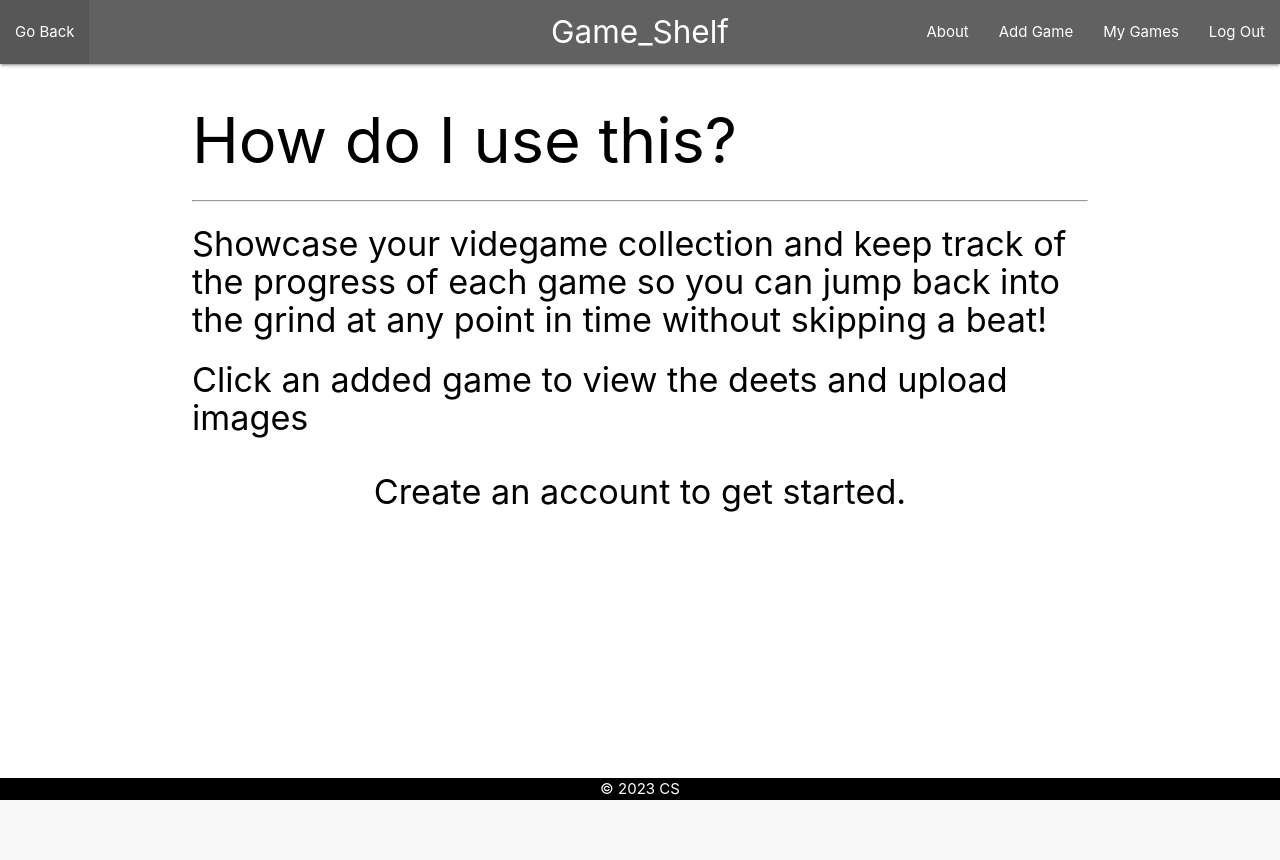
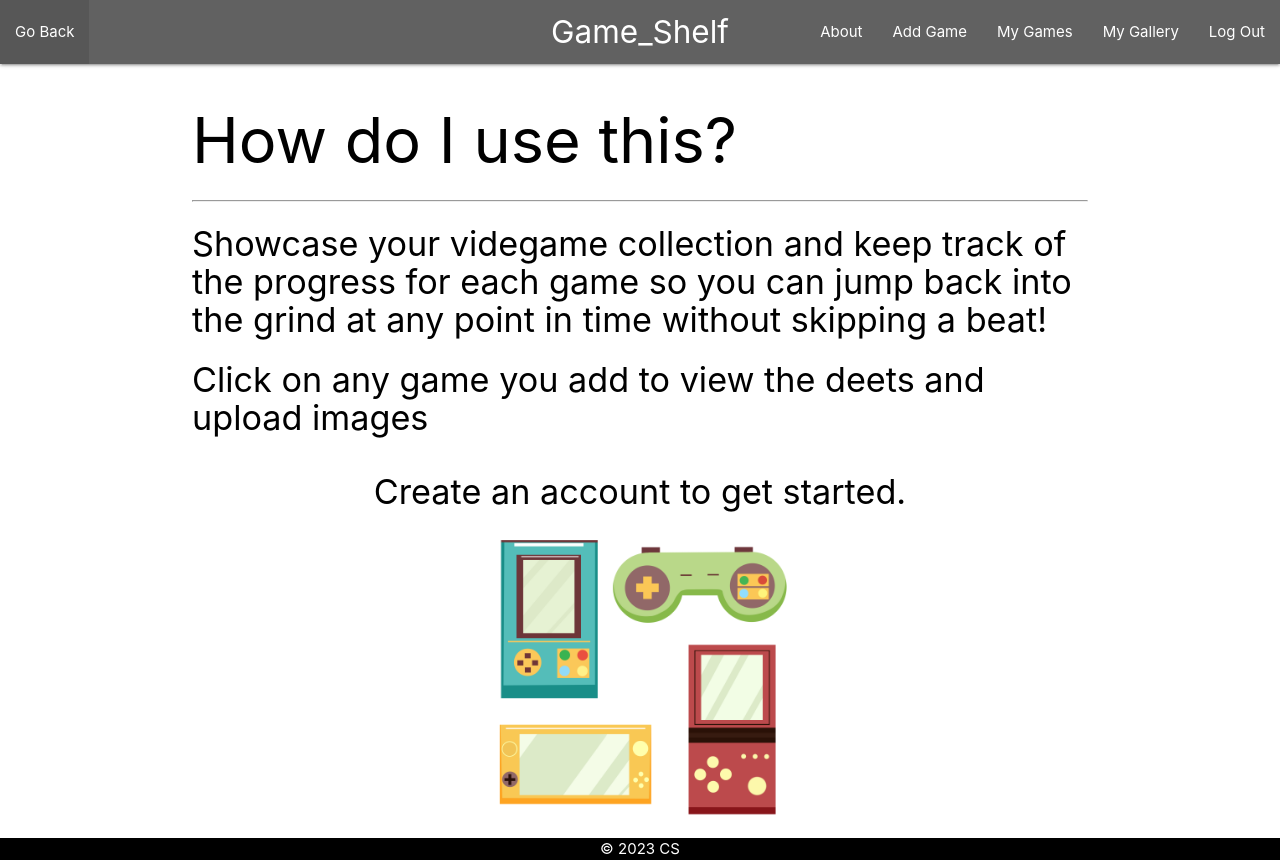
Before and after one commit to CoreySumma/videogamecollector, a Django app: page /about/ in a window 1280 px wide. Before the commit the page ends 800 px from the top, so only its background shows below. Run offline with Django 4.2, Linux system fonts and the light colour scheme; the visitor is signed in with stand-in values (Sample User, id 1).

Commit message:
gallery functionality

```diff
--- a/main_app/static/css/style.css
+++ b/main_app/static/css/style.css
@@ -42,6 +42,16 @@ footer.page-footer {
   height: auto;
 }
 
+.about_image {
+  width: 35%;
+  height: auto;
+}
+
+.gallery_image {
+  width: 15%;
+  height: auto;
+}
+
 /* .card_image {
   margin-top: .4rem;
   width: 22rem;
@@ -63,6 +73,11 @@ footer.page-footer {
   width: 50%;
 }
 
+#largecara {
+  width: 80%;
+  height: auto;
+}
+
 .icon-container {
   display: flex;
   flex-direction: row;
--- a/main_app/templates/about.html
+++ b/main_app/templates/about.html
@@ -3,10 +3,11 @@
 
 <h1>How do I use this?</h1>
 <hr>
-<h4>Showcase your videgame collection and keep track of the progress of each game so you can jump back into the grind at any point in time without skipping a beat!</h4>
-<h4>Click an added game to view the deets and upload images</h4>
+<h4>Showcase your videgame collection and keep track of the progress for each game so you can jump back into the grind at any point in time without skipping a beat!</h4>
+<h4>Click on any game you add to view the deets and upload images</h4>
 <div class="center">
   <h4>Create an account to get started.</h4>
+  <img class="about_image" src="../static/images/softbg.png" alt="">
 </div>
 
 
--- a/main_app/templates/base.html
+++ b/main_app/templates/base.html
@@ -25,6 +25,7 @@
         {% if user.is_authenticated %}
           <li><a href="{% url 'games_create' %}">Add Game</a></li>
           <li><a href="{% url 'index' %}">My Games</a></li>
+          <li><a href="{% url 'gallery' %}">My Gallery</a></li>
           <li><a href="{% url 'logout' %}">Log Out</a></li>
         </ul>
         <ul class="left">
--- a/main_app/urls.py
+++ b/main_app/urls.py
@@ -8,6 +8,8 @@ urlpatterns = [
   path('accounts/signup/', views.signup, name='signup'),
   # ALL GAMES
   path('games/', views.games_index, name='index'),
+  # ALL GAMES GALLERY
+  path('games/gallery', views.games_gallery, name='gallery'),
   # GAME DETAIL
   path('games/<int:game_id>/', views.games_detail, name='detail'),
   # CREATE NEW GAME ----> CBV(class based view)
--- a/main_app/views.py
+++ b/main_app/views.py
@@ -3,6 +3,7 @@ import boto3
 import os
 from django.shortcuts import render, redirect
 from django.views.generic.edit import CreateView, UpdateView, DeleteView
+from django.contrib.auth.models import User
 from django.contrib.auth import login
 from django.contrib.auth.forms import UserCreationForm
 from django.contrib.auth.decorators import login_required
@@ -10,9 +11,6 @@ from django.contrib.auth.mixins import LoginRequiredMixin
 from .models import Game, Photo
 
 # Create your views here.
-# Define the home view
-
-
 def home(request):
     return render(request, 'home.html')
 
@@ -46,6 +44,15 @@ def games_index(request):
     games = Game.objects.filter(user=request.user)
     return render(request, 'games/index.html', {
         'games': games
+    })
+
+@login_required
+def games_gallery(request):
+    user = request.user
+    games = Game.objects.filter(user=request.user)
+    return render(request, 'games/gallery.html', {
+        'games': games,
+        'username' : user.username
     })
 
 
```
Also changed, not shown: main_app/templates/games/gallery.html (added, +30 -0 lines), main_app/static/images/gallery.png (added).
